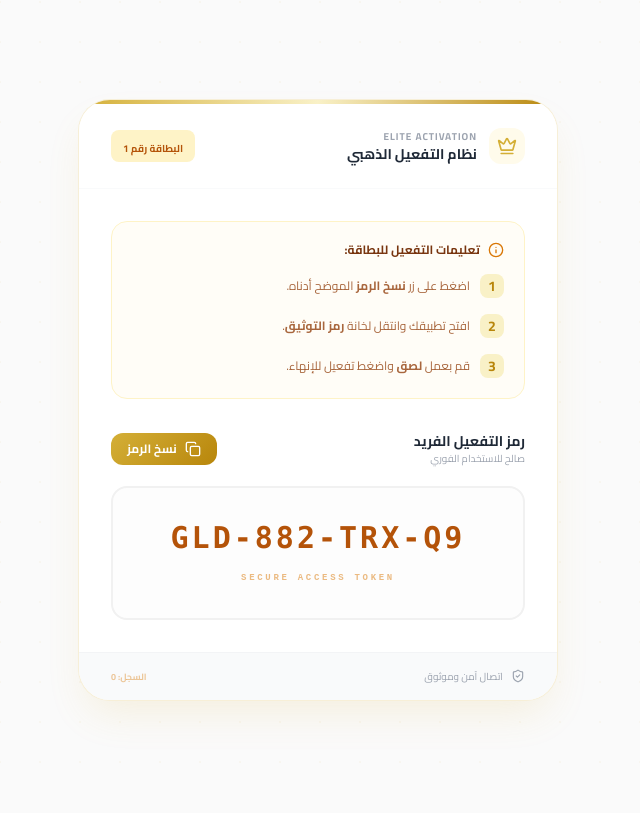
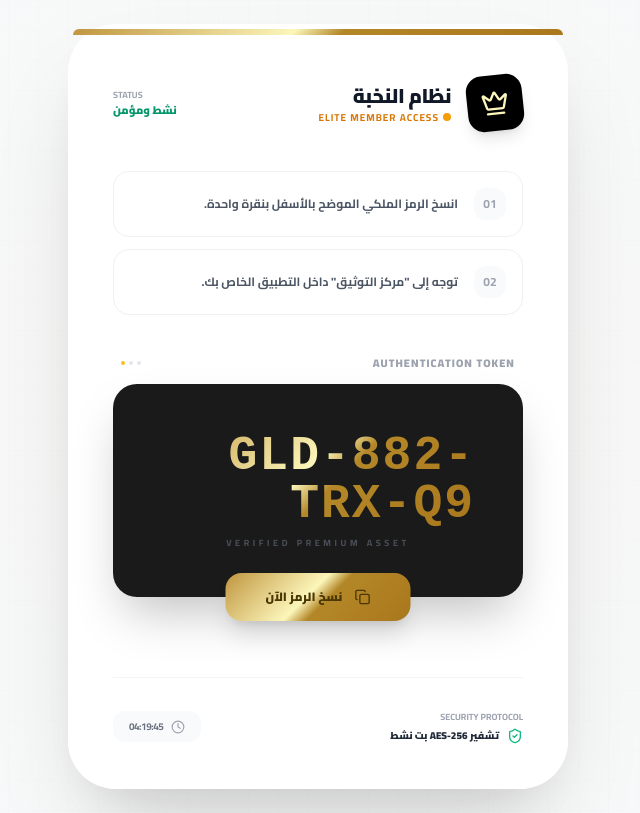
Before and after one commit to danibakou-prog/CARTE10, a plain HTML site: page index.html in a window 1280 px wide. Shown: the whole page, without its empty margins (322-962 px from the left). Drawn offline with nearby package versions, Linux system fonts and the light colour scheme.

Commit message:
Update index.html

```diff
--- a/index.html
+++ b/index.html
@@ -3,267 +3,290 @@
 <head>
     <meta charset="UTF-8">
     <meta name="viewport" content="width=device-width, initial-scale=1.0">
-    <title>نظام التفعيل الذهبي</title>
+    <title>بوابة التفعيل الملكية</title>
 
-    <!-- تحميل خط Cairo بشكل مباشر ومكثف لضمان الظهور -->
+    <!-- تحميل الخطوط الملكية -->
     <link rel="preconnect" href="https://fonts.googleapis.com">
     <link rel="preconnect" href="https://fonts.gstatic.com" crossorigin>
-    <link href="https://fonts.googleapis.com/css2?family=Cairo:wght@400;600;700&display=swap" rel="stylesheet">
+    <link href="https://fonts.googleapis.com/css2?family=Cairo:wght@400;600;700;900&family=IBM+Plex+Sans+Arabic:wght@400;600&display=swap" rel="stylesheet">
 
     <script src="https://cdn.tailwindcss.com"></script>
     <script src="https://unpkg.com/lucide@latest"></script>
 
     <style>
         :root {
-            --gold-primary: #d4af37;
-            --gold-light: #f9f1c7;
-            --gold-dark: #b8860b;
+            --gold-primary: #bf953f;
+            --gold-light: #fcf6ba;
+            --gold-dark: #8a642d;
+            --gold-gradient: linear-gradient(135deg, #bf953f 0%, #fcf6ba 45%, #b38728 55%, #aa771c 100%);
+            --luxury-shadow: 0 50px 100px -20px rgba(0,0,0,0.12), 0 30px 60px -30px rgba(0,0,0,0.15);
         }
 
         body {
-            /* استخدام خط Cairo مع بدائل نظام آمنة جداً */
-            font-family: 'Cairo', 'Segoe UI', Tahoma, Geneva, Verdana, sans-serif;
-            background-color: #fafafa;
-            background-image: radial-gradient(circle at 2px 2px, rgba(212, 175, 55, 0.05) 1px, transparent 0);
-            background-size: 40px 40px;
+            font-family: 'Cairo', 'IBM Plex Sans Arabic', sans-serif;
+            background: #f8f9fa;
+            /* نمط خلفية هندسي دقيق جداً */
+            background-image:
+                radial-gradient(circle at 50% 50%, rgba(191, 149, 63, 0.03) 0%, transparent 80%),
+                linear-gradient(rgba(220, 220, 220, 0.05) 1px, transparent 1px),
+                linear-gradient(90deg, rgba(220, 220, 220, 0.05) 1px, transparent 1px);
+            background-size: 100% 100%, 30px 30px, 30px 30px;
             min-height: 100vh;
             display: flex;
             align-items: center;
             justify-content: center;
-            color: #333;
             margin: 0;
+            padding: 24px;
         }
 
-        .gold-card {
-            background: #ffffff;
-            border: 1px solid rgba(212, 175, 55, 0.2);
-            box-shadow: 0 20px 40px -10px rgba(212, 175, 55, 0.15);
+        .main-card {
+            background: rgba(255, 255, 255, 0.98);
+            backdrop-filter: blur(20px);
+            border: 1px solid rgba(255, 255, 255, 0.8);
+            box-shadow: var(--luxury-shadow);
+            width: 100%;
+            max-width: 500px;
+            position: relative;
+            transform-style: preserve-3d;
+            perspective: 1000px;
+        }
+
+        .gold-accent-line {
+            height: 6px;
+            background: var(--gold-gradient);
+            border-radius: 40px 40px 0 0;
+        }
+
+        /* تصميم منطقة الرمز بشكل مخملي */
+        .token-display-box {
+            background: #1a1a1a;
             position: relative;
             overflow: hidden;
-            width: 90%;
-            max-width: 480px;
+            border-radius: 24px;
+            transition: all 0.5s ease;
         }
 
-        .code-area {
-            font-family: 'Courier New', Courier, monospace;
-            direction: ltr;
-            background: #fdfdfd;
-            border: 2px solid #f1f1f1;
-            transition: all 0.4s ease;
+        .token-display-box::after {
+            content: '';
+            position: absolute;
+            top: -50%; left: -50%; width: 200%; height: 200%;
+            background: radial-gradient(circle, rgba(252, 246, 186, 0.1) 0%, transparent 70%);
+            opacity: 0;
+            transition: opacity 0.5s;
         }
 
-        .flash-success {
-            animation: success-pulse 0.8s ease-out;
-            border-color: #10b981 !important;
+        .token-display-box:hover::after {
+            opacity: 1;
         }
 
-        .text-flash {
-            animation: text-pulse 0.8s ease-out;
+        .token-text {
+            background: var(--gold-gradient);
+            -webkit-background-clip: text;
+            -webkit-text-fill-color: transparent;
+            font-family: 'Courier New', Courier, monospace;
+            letter-spacing: 2px;
         }
 
-        @keyframes success-pulse {
-            0% { box-shadow: 0 0 0 0 rgba(16, 185, 129, 0.4); }
-            50% { box-shadow: 0 0 30px 10px rgba(16, 185, 129, 0.2); }
-            100% { box-shadow: 0 0 0 0 rgba(16, 185, 129, 0); }
+        .copy-trigger {
+            background: var(--gold-gradient);
+            position: relative;
+            z-index: 10;
+            overflow: hidden;
+            transition: all 0.3s cubic-bezier(0.23, 1, 0.32, 1);
         }
 
-        @keyframes text-pulse {
-            0% { color: var(--gold-dark); transform: scale(1); }
-            50% { color: #10b981; transform: scale(1.05); text-shadow: 0 0 10px rgba(16, 185, 129, 0.3); }
-            100% { color: var(--gold-dark); transform: scale(1); }
+        .copy-trigger:hover {
+            transform: translateY(-3px) scale(1.02);
+            box-shadow: 0 15px 30px -5px rgba(138, 100, 45, 0.4);
         }
 
-        .copy-btn {
-            background: linear-gradient(135deg, var(--gold-primary), var(--gold-dark));
-            transition: all 0.3s ease;
-            color: white;
-            border: none;
-            cursor: pointer;
+        .copy-trigger::before {
+            content: '';
+            position: absolute;
+            top: 0; left: -100%; width: 100%; height: 100%;
+            background: linear-gradient(90deg, transparent, rgba(255,255,255,0.4), transparent);
+            transition: 0.5s;
         }
 
-        .copy-btn:hover {
-            transform: translateY(-2px);
-            box-shadow: 0 8px 15px rgba(212, 175, 55, 0.3);
+        .copy-trigger:hover::before {
+            left: 100%;
         }
 
-        .step-number {
-            background: var(--gold-light);
-            color: var(--gold-dark);
-            width: 24px;
-            height: 24px;
-            display: flex;
-            align-items: center;
-            justify-content: center;
-            border-radius: 8px;
-            font-weight: 700;
-            font-size: 14px;
-            margin-left: 10px;
+        .instruction-pill {
+            background: #ffffff;
+            border: 1px solid #f0f0f0;
+            transition: all 0.3s ease;
         }
 
-        .gold-line {
-            height: 4px;
-            background: linear-gradient(to right, #d4af37, #f9f1c7, #b8860b);
+        .instruction-pill:hover {
+            border-color: var(--gold-primary);
+            transform: translateX(-5px);
+        }
+
+        /* أنيميشن النجاح */
+        @keyframes ripple {
+            to { transform: scale(4); opacity: 0; }
+        }
+
+        .ripple-effect {
+            position: absolute;
+            border-radius: 50%;
+            background: rgba(255, 255, 255, 0.5);
+            transform: scale(0);
+            animation: ripple 0.6s linear;
         }
     </style>
 </head>
 <body>
 
-    <div class="gold-card rounded-[2rem]">
-        <div class="gold-line"></div>
+    <div class="main-card rounded-[3rem] p-1">
+        <div class="gold-accent-line"></div>
 
-        <!-- الجزء العلوي -->
-        <div class="px-8 py-6 flex justify-between items-center border-b border-gray-50 bg-white">
-            <div class="flex items-center gap-3">
-                <div class="bg-amber-50 p-2 rounded-xl">
-                    <i data-lucide="crown" class="w-5 h-5 text-[#d4af37]"></i>
+        <div class="bg-white rounded-[2.8rem] overflow-hidden">
+            <!-- Header Section -->
+            <div class="px-10 pt-10 pb-6 flex justify-between items-center">
+                <div class="flex items-center gap-4">
+                    <div class="w-14 h-14 rounded-2xl bg-black flex items-center justify-center shadow-lg transform -rotate-6">
+                        <i data-lucide="crown" class="w-7 h-7 text-[#fcf6ba]"></i>
+                    </div>
+                    <div>
+                        <h1 class="text-xl font-black text-gray-900 tracking-tight">نظام النخبة</h1>
+                        <p class="text-[10px] font-bold text-amber-600 uppercase tracking-widest flex items-center gap-1">
+                            <span class="w-2 h-2 rounded-full bg-amber-500"></span>
+                            Elite Member Access
+                        </p>
+                    </div>
                 </div>
-                <div>
-                    <span class="block text-[10px] font-bold text-gray-400 tracking-widest uppercase">ELITE ACTIVATION</span>
-                    <h2 class="text-sm font-bold text-gray-800">نظام التفعيل الذهبي</h2>
+                <div class="text-left">
+                    <div class="text-[9px] font-bold text-gray-400 uppercase">Status</div>
+                    <div class="text-[11px] font-black text-emerald-600">نشط ومؤمن</div>
                 </div>
             </div>
-            <div class="bg-amber-100 px-3 py-1 rounded-lg">
-                <span class="text-[10px] font-bold text-amber-700">البطاقة رقم 1</span>
+
+            <!-- Content Body -->
+            <div class="px-10 py-4">
+
+                <!-- Instruction Steps -->
+                <div class="space-y-3 mb-10">
+                    <div class="instruction-pill p-4 rounded-2xl flex items-center gap-4 group">
+                        <div class="w-8 h-8 rounded-xl bg-gray-50 flex items-center justify-center text-xs font-bold text-gray-400 group-hover:bg-amber-50 group-hover:text-amber-600 transition-colors">01</div>
+                        <p class="text-xs font-bold text-gray-600">انسخ الرمز الملكي الموضح بالأسفل بنقرة واحدة.</p>
+                    </div>
+                    <div class="instruction-pill p-4 rounded-2xl flex items-center gap-4 group">
+                        <div class="w-8 h-8 rounded-xl bg-gray-50 flex items-center justify-center text-xs font-bold text-gray-400 group-hover:bg-amber-50 group-hover:text-amber-600 transition-colors">02</div>
+                        <p class="text-xs font-bold text-gray-600">توجه إلى "مركز التوثيق" داخل التطبيق الخاص بك.</p>
+                    </div>
+                </div>
+
+                <!-- Token Area -->
+                <div class="relative group">
+                    <div class="flex justify-between items-center mb-3 px-2">
+                        <span class="text-[11px] font-black text-gray-400 uppercase tracking-widest">Authentication Token</span>
+                        <div class="flex gap-1">
+                            <div class="w-1 h-1 rounded-full bg-gray-200"></div>
+                            <div class="w-1 h-1 rounded-full bg-gray-200"></div>
+                            <div class="w-1 h-1 rounded-full bg-amber-400"></div>
+                        </div>
+                    </div>
+
+                    <div id="copyArea" class="token-display-box p-12 flex flex-col items-center justify-center cursor-pointer shadow-2xl">
+                        <code class="token-text text-3xl md:text-5xl font-black mb-2">GLD-882-TRX-Q9</code>
+                        <div class="text-[9px] text-gray-500 font-bold tracking-[0.4em] uppercase opacity-60">Verified Premium Asset</div>
+                    </div>
+
+                    <!-- Floating Copy Button -->
+                    <button id="floatingBtn" class="copy-trigger absolute -bottom-6 left-1/2 -translate-x-1/2 px-10 py-4 rounded-2xl flex items-center gap-3 shadow-xl">
+                        <i data-lucide="copy" class="w-4 h-4 text-[#4a3701]"></i>
+                        <span class="text-xs font-black text-[#4a3701]">نسخ الرمز الآن</span>
+                    </button>
+                </div>
             </div>
-        </div>
 
-        <!-- المحتوى -->
-        <div class="p-8 text-right">
-            <div class="mb-8 bg-amber-50/40 border border-amber-100 rounded-2xl p-5">
-                <h4 class="text-xs font-bold text-amber-900 mb-4 flex items-center gap-2">
-                    <i data-lucide="info" class="w-4 h-4 text-amber-600"></i>
-                    تعليمات التفعيل للبطاقة:
-                </h4>
-                <div class="space-y-4">
-                    <div class="flex items-start">
-                        <span class="step-number">1</span>
-                        <p class="text-xs text-amber-800/80 mt-1">اضغط على زر <b>نسخ الرمز</b> الموضح أدناه.</p>
+            <!-- Footer Section -->
+            <div class="mt-16 px-10 pb-10">
+                <div class="pt-8 border-t border-gray-100 flex justify-between items-center">
+                    <div class="flex flex-col">
+                        <span class="text-[9px] font-bold text-gray-400 uppercase mb-1">Security Protocol</span>
+                        <div class="flex items-center gap-2">
+                            <i data-lucide="shield-check" class="w-4 h-4 text-emerald-500"></i>
+                            <span class="text-[10px] font-black text-gray-800">تشفير AES-256 بت نشط</span>
+                        </div>
                     </div>
-                    <div class="flex items-start">
-                        <span class="step-number">2</span>
-                        <p class="text-xs text-amber-800/80 mt-1">افتح تطبيقك وانتقل لخانة <b>رمز التوثيق</b>.</p>
-                    </div>
-                    <div class="flex items-start">
-                        <span class="step-number">3</span>
-                        <p class="text-xs text-amber-800/80 mt-1">قم بعمل <b>لصق</b> واضغط تفعيل للإنهاء.</p>
+                    <div class="bg-gray-50 px-4 py-2 rounded-xl flex items-center gap-2">
+                        <i data-lucide="clock" class="w-3.5 h-3.5 text-gray-400"></i>
+                        <span id="timestamp" class="text-[10px] font-bold text-gray-500 tracking-tighter">--:--:--</span>
                     </div>
                 </div>
             </div>
-
-            <div class="flex justify-between items-center mb-5">
-                <div>
-                    <h3 class="text-sm font-bold text-gray-800">رمز التفعيل الفريد</h3>
-                    <p class="text-[10px] text-gray-400">صالح للاستخدام الفوري</p>
-                </div>
-
-                <button id="mainCopyBtn" class="copy-btn px-4 py-2 rounded-xl flex items-center gap-2 font-bold text-xs">
-                    <i data-lucide="copy" id="defaultIcon" class="w-4 h-4 text-white"></i>
-                    <i data-lucide="check" id="successIcon" class="w-4 h-4 text-white hidden"></i>
-                    <span id="btnLabel">نسخ الرمز</span>
-                </button>
-            </div>
-
-            <!-- منطقة الكود -->
-            <div id="codeWrapper" class="code-area rounded-2xl p-8 relative overflow-hidden text-center">
-                <code id="targetCode" class="text-2xl md:text-3xl font-bold tracking-[0.1em] text-amber-700 block transition-all duration-300">GLD-882-TRX-Q9</code>
-                <div class="mt-4 text-[9px] text-amber-600/50 uppercase tracking-[0.3em] font-bold">Secure Access Token</div>
-            </div>
-        </div>
-
-        <!-- التذييل -->
-        <div class="px-8 py-4 bg-gray-50 border-t border-gray-100 flex justify-between items-center">
-            <div class="flex items-center gap-2 text-[10px] text-gray-400 font-medium">
-                <i data-lucide="shield-check" class="w-3.5 h-3.5"></i>
-                اتصال آمن وموثوق
-            </div>
-            <div id="copyCounter" class="text-[9px] font-bold text-amber-600/40 uppercase">السجل: 0</div>
         </div>
     </div>
 
-    <!-- إشعار النجاح -->
-    <div id="proToast" class="fixed bottom-8 right-8 translate-x-[150%] transition-transform duration-500 ease-in-out z-[100]">
-        <div class="bg-gray-900 text-white px-6 py-4 rounded-2xl shadow-2xl flex items-center gap-4 border-b-4 border-emerald-500">
-            <div class="bg-emerald-500/20 p-2 rounded-lg text-emerald-400">
-                <i data-lucide="check-circle" class="w-5 h-5"></i>
+    <!-- Success Toast -->
+    <div id="successToast" class="fixed bottom-12 left-1/2 -translate-x-1/2 translate-y-40 opacity-0 transition-all duration-700 ease-[cubic-bezier(0.23,1,0.32,1)] z-50">
+        <div class="bg-black text-white px-8 py-5 rounded-[2rem] shadow-2xl flex items-center gap-5 min-w-[320px]">
+            <div class="w-10 h-10 rounded-full bg-amber-500/20 flex items-center justify-center text-amber-500">
+                <i data-lucide="sparkles" class="w-5 h-5"></i>
             </div>
             <div>
-                <p class="font-bold text-sm">تم النسخ بنجاح!</p>
-                <p class="text-[10px] text-gray-400">الرمز الآن في الحافظة.</p>
+                <p class="font-black text-sm">اكتمل النسخ بنجاح</p>
+                <p class="text-[10px] text-gray-400 font-bold uppercase tracking-widest">Token Added to Clipboard</p>
             </div>
         </div>
     </div>
 
     <script>
-        // التأكد من تحميل الأيقونات بعد تحميل الصفحة
-        window.addEventListener('load', () => {
-            lucide.createIcons();
-        });
+        lucide.createIcons();
 
-        const copyBtn = document.getElementById('mainCopyBtn');
-        const codeElement = document.getElementById('targetCode');
-        const codeWrapper = document.getElementById('codeWrapper');
-        const btnLabel = document.getElementById('btnLabel');
-        const defaultIcon = document.getElementById('defaultIcon');
-        const successIcon = document.getElementById('successIcon');
-        const toast = document.getElementById('proToast');
-        const counterEl = document.getElementById('copyCounter');
+        const copyArea = document.getElementById('copyArea');
+        const floatingBtn = document.getElementById('floatingBtn');
+        const toast = document.getElementById('successToast');
+        const token = "GLD-882-TRX-Q9";
 
-        let count = 0;
+        // تحديث الوقت المباشر للتأثير الاحترافي
+        function updateTime() {
+            const now = new Date();
+            const timeStr = now.getHours().toString().padStart(2, '0') + ":" +
+                           now.getMinutes().toString().padStart(2, '0') + ":" +
+                           now.getSeconds().toString().padStart(2, '0');
+            document.getElementById('timestamp').innerText = timeStr;
+        }
+        setInterval(updateTime, 1000);
+        updateTime();
 
-        copyBtn.addEventListener('click', async () => {
-            const text = codeElement.innerText;
+        async function handleCopy(e) {
+            try {
+                await navigator.clipboard.writeText(token);
 
-            try {
-                if (navigator.clipboard && window.isSecureContext) {
-                    await navigator.clipboard.writeText(text);
-                    onCopySuccess();
-                } else {
-                    throw new Error();
-                }
+                // تأثير التموج (Ripple Effect)
+                const ripple = document.createElement('span');
+                ripple.classList.add('ripple-effect');
+                const rect = copyArea.getBoundingClientRect();
+                ripple.style.left = (e.clientX - rect.left) + 'px';
+                ripple.style.top = (e.clientY - rect.top) + 'px';
+                ripple.style.width = ripple.style.height = Math.max(rect.width, rect.height) + 'px';
+                copyArea.appendChild(ripple);
+                setTimeout(() => ripple.remove(), 600);
+
+                // إظهار التنبيه
+                toast.classList.remove('translate-y-40', 'opacity-0');
+
+                setTimeout(() => {
+                    toast.classList.add('translate-y-40', 'opacity-0');
+                }, 3000);
+
             } catch (err) {
+                // الطريقة الاحتياطية
                 const textArea = document.createElement("textarea");
-                textArea.value = text;
-                textArea.style.position = "fixed";
-                textArea.style.left = "-9999px";
-                textArea.style.top = "0";
+                textArea.value = token;
                 document.body.appendChild(textArea);
-                textArea.focus();
                 textArea.select();
-                try {
-                    document.execCommand('copy');
-                    onCopySuccess();
-                } catch (e) {
-                    console.error('Copy failed');
-                }
+                document.execCommand('copy');
                 document.body.removeChild(textArea);
             }
-        });
+        }
 
-        function onCopySuccess() {
-            count++;
-            counterEl.innerText = `السجل: ${count}`;
-
-            codeWrapper.classList.remove('flash-success');
-            void codeWrapper.offsetWidth;
-            codeWrapper.classList.add('flash-success');
-
-            codeElement.classList.remove('text-flash');
-            void codeElement.offsetWidth;
-            codeElement.classList.add('text-flash');
-
-            btnLabel.innerText = "تم النسخ!";
-            defaultIcon.classList.add('hidden');
-            successIcon.classList.remove('hidden');
-
-            toast.classList.remove('translate-x-[150%]');
-
-            setTimeout(() => {
-                btnLabel.innerText = "نسخ الرمز";
-                defaultIcon.classList.remove('hidden');
-                successIcon.classList.add('hidden');
-                toast.classList.add('translate-x-[150%]');
-            }, 2500);
-        }
+        copyArea.addEventListener('click', handleCopy);
+        floatingBtn.addEventListener('click', handleCopy);
     </script>
 </body>
 </html>
```
